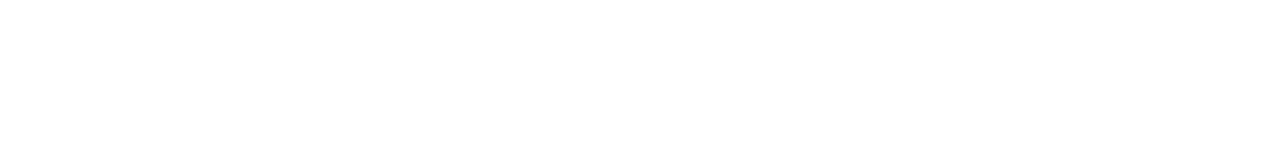
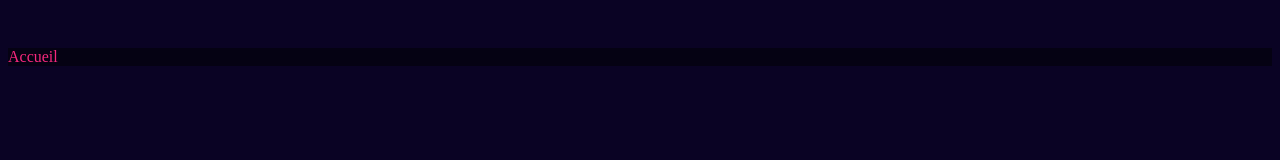
Before and after one commit to melvinlemoine/prepa-25, a website: page keran/index.html in a window 1280 px wide. Drawn offline with Linux system fonts and the light colour scheme.

Commit message:
MAJ Keran
maj

```diff
--- a/keran/index.html
+++ b/keran/index.html
@@ -5,10 +5,18 @@
     <meta name="viewport" content="width=device-width, initial-scale=1.0">
     <title>Document</title>
     <link rel="stylesheet" href="kerstyle.css">
+
 </head>
 <body>
+
+<header>
     <div class="navbox">
+        <a class="navbutton" href="prepa-25\index.html">Accueil</a>
 
-    </div>
+            </div>
+</header>
+
+
+
 </body>
 </html>
--- a/keran/kerstyle.css
+++ b/keran/kerstyle.css
@@ -1,10 +1,21 @@
-.body{
-    color: #052240;
+header{
+    color: white;
+}
+
+body{
+    color: white;
+    background-color: #0a0324;
     }
 
 
 .navbox{
     width: 100%;
     height: auto;
-    background-color: ;
+    margin-top: 3rem;
+    background-color: #050213;
 }
+
+.navbutton{
+    color: #f6287d;
+    text-decoration: none;
+}
```
